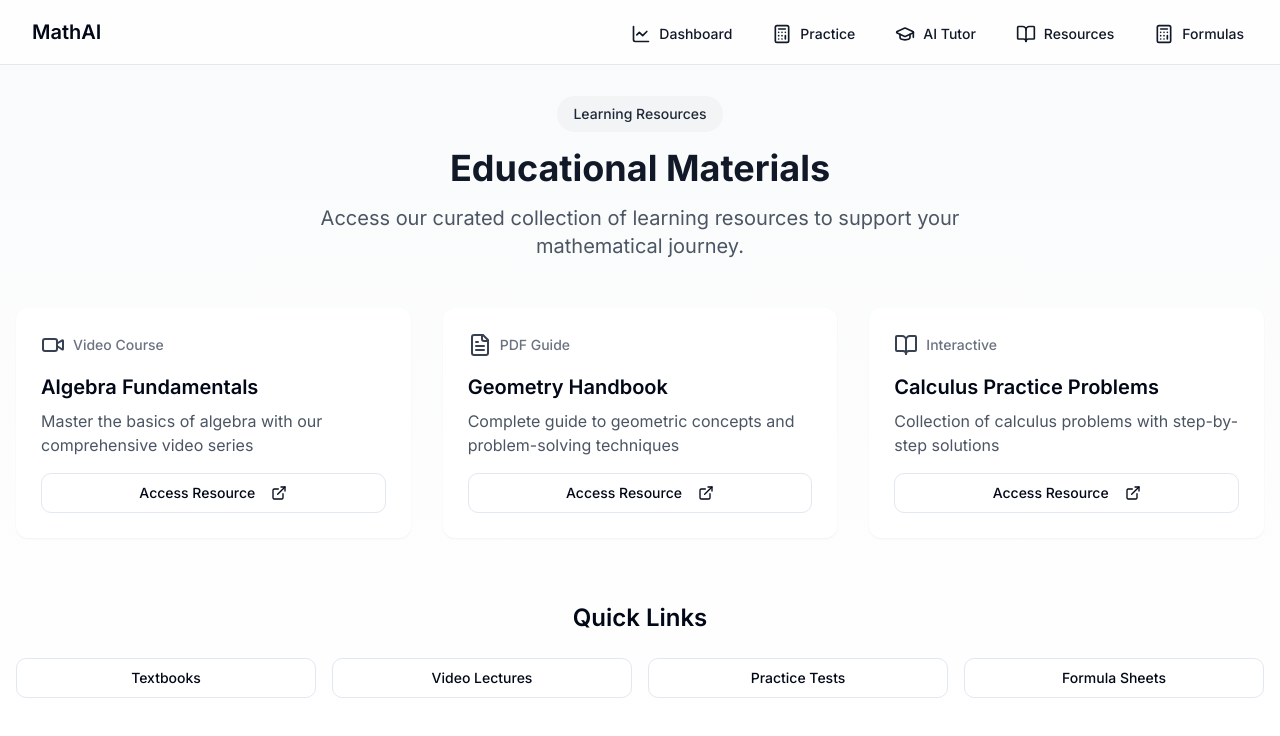
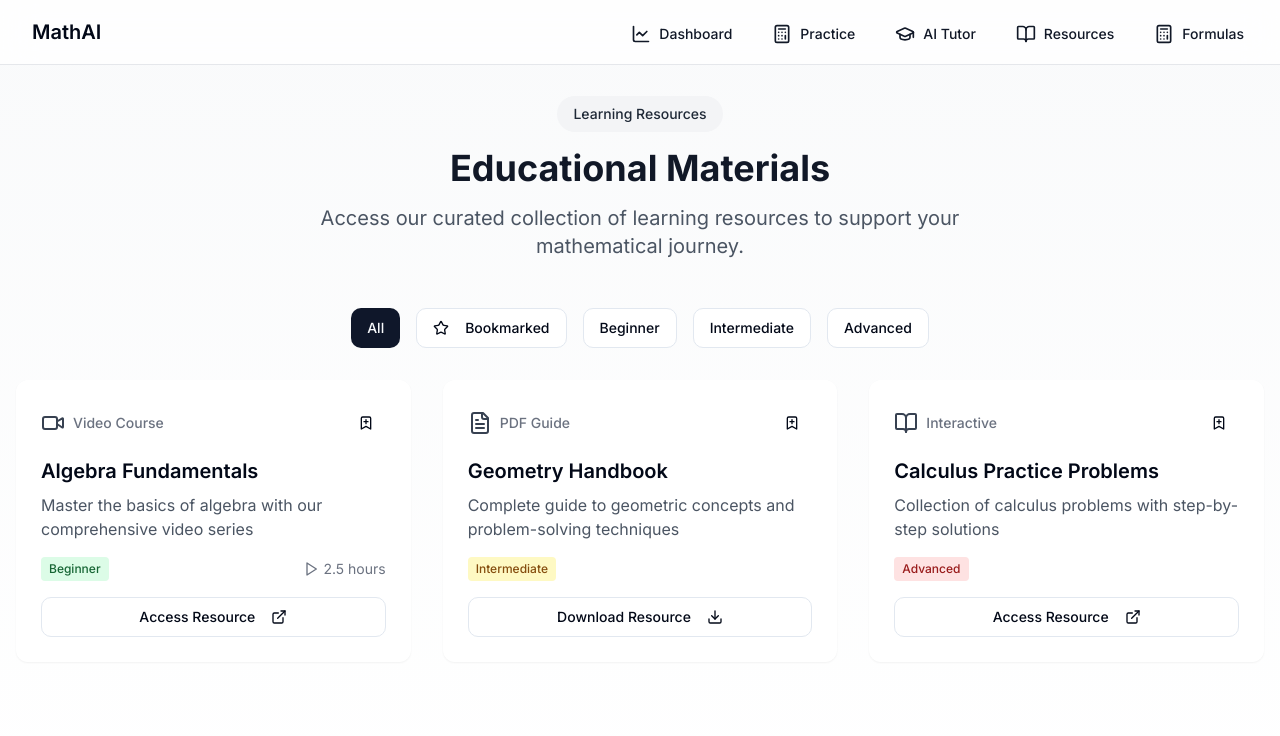
Before and after one commit to abhijit826/learnify-tutor-io, a React (Vite) app: page /resources in a window 1280 px wide. Shown: the top 736 px of the page. Built offline with nearby package versions, Linux system fonts and the light colour scheme.

Commit message:
Enhance AI Tutor, Resources, and Practice
Improved functionality for the AI Tutor and Resources sections. Added notifications for games in the Practice section.

```diff
--- a/src/pages/AITutor.tsx
+++ b/src/pages/AITutor.tsx
@@ -4,27 +4,59 @@ import { useState } from "react";
 import { Button } from "@/components/ui/button";
 import { Card } from "@/components/ui/card";
 import { Input } from "@/components/ui/input";
-import { Brain } from "lucide-react";
+import { Brain, Book, Calculator, ChevronRight, Lightbulb } from "lucide-react";
 import { useToast } from "@/hooks/use-toast";
+
+interface TutorResponse {
+  explanation: string;
+  examples: string[];
+  practice: string;
+}
 
 const AITutor = () => {
   const [question, setQuestion] = useState("");
   const [isLoading, setIsLoading] = useState(false);
+  const [response, setResponse] = useState<TutorResponse | null>(null);
   const { toast } = useToast();
 
   const handleSubmit = async (e: React.FormEvent) => {
     e.preventDefault();
     setIsLoading(true);
 
-    // Simulated API call - replace with actual AI integration
+    // Simulated AI response - replace with actual AI integration
     setTimeout(() => {
+      const mockResponse: TutorResponse = {
+        explanation: "Here's how to solve this type of problem...",
+        examples: ["Example 1: x + 5 = 10", "Example 2: 2x + 3 = 15"],
+        practice: "Try solving: 3x + 7 = 22"
+      };
+      setResponse(mockResponse);
+      setIsLoading(false);
       toast({
-        title: "Solution Provided",
-        description: "Here's a step-by-step explanation to help you understand.",
+        title: "Solution Ready!",
+        description: "Here's your personalized explanation.",
+        className: "bg-blue-50 text-blue-900",
       });
-      setIsLoading(false);
     }, 1500);
   };
+
+  const popularTopics = [
+    {
+      title: "Algebra Basics",
+      description: "Learn fundamental algebraic concepts",
+      icon: <Calculator className="w-6 h-6" />
+    },
+    {
+      title: "Geometry Formulas",
+      description: "Master geometric calculations",
+      icon: <Brain className="w-6 h-6" />
+    },
+    {
+      title: "Calculus Help",
+      description: "Understanding derivatives and integrals",
+      icon: <Book className="w-6 h-6" />
+    }
+  ];
 
   return (
     <div className="min-h-screen bg-gradient-to-b from-gray-50 to-white">
@@ -69,23 +101,53 @@ const AITutor = () => {
               )}
             </Button>
           </form>
+
+          {response && (
+            <div className="mt-8 space-y-6 animate-fade-in">
+              <Card className="p-6 bg-blue-50">
+                <h3 className="text-lg font-semibold flex items-center mb-4">
+                  <Lightbulb className="w-5 h-5 mr-2 text-blue-600" />
+                  Explanation
+                </h3>
+                <p className="text-gray-700">{response.explanation}</p>
+              </Card>
+
+              <div className="space-y-4">
+                <h3 className="text-lg font-semibold">Examples</h3>
+                {response.examples.map((example, index) => (
+                  <Card key={index} className="p-4 bg-gray-50">
+                    <p className="text-gray-700">{example}</p>
+                  </Card>
+                ))}
+              </div>
+
+              <Card className="p-6 bg-green-50">
+                <h3 className="text-lg font-semibold flex items-center mb-4">
+                  <Brain className="w-5 h-5 mr-2 text-green-600" />
+                  Practice Problem
+                </h3>
+                <p className="text-gray-700">{response.practice}</p>
+              </Card>
+            </div>
+          )}
         </Card>
 
-        {/* Sample Questions Section */}
-        <div className="mt-12 text-center">
-          <h2 className="text-2xl font-semibold mb-6">Popular Topics</h2>
-          <div className="grid grid-cols-1 md:grid-cols-3 gap-4">
-            {["Algebra", "Geometry", "Calculus"].map((topic) => (
-              <Button
-                key={topic}
-                variant="outline"
-                className="hover-transform"
-                onClick={() => {
-                  setQuestion(`Help me understand ${topic}`);
-                }}
+        <div className="mt-12">
+          <h2 className="text-2xl font-semibold mb-6 text-center">Popular Topics</h2>
+          <div className="grid grid-cols-1 md:grid-cols-3 gap-6">
+            {popularTopics.map((topic, index) => (
+              <Card
+                key={index}
+                className="p-6 hover:bg-gray-50 transition-colors cursor-pointer"
+                onClick={() => setQuestion(topic.title)}
               >
-                {topic}
-              </Button>
+                <div className="flex items-center mb-4">
+                  {topic.icon}
+                  <h3 className="text-lg font-semibold ml-3">{topic.title}</h3>
+                </div>
+                <p className="text-gray-600">{topic.description}</p>
+                <ChevronRight className="w-5 h-5 text-gray-400 mt-4 ml-auto" />
+              </Card>
             ))}
           </div>
         </div>
--- a/src/pages/Practice.tsx
+++ b/src/pages/Practice.tsx
@@ -107,6 +107,11 @@ const Practice = () => {
       // Show game after every 3 correct answers
       if ((score + 1) % 3 === 0) {
         setShowGame(true);
+        toast({
+          title: "🎮 Game Break!",
+          description: "You've earned a fun break! Choose a mini-game to play.",
+          className: "bg-purple-50 text-purple-900",
+        });
       } else {
         // Generate a new question
         setCurrentQuestions([...currentQuestions, generateQuestion()]);
--- a/src/pages/Resources.tsx
+++ b/src/pages/Resources.tsx
@@ -2,32 +2,86 @@
 import { Navigation } from "@/components/Navigation";
 import { Card } from "@/components/ui/card";
 import { Button } from "@/components/ui/button";
-import { BookOpen, Video, FileText, ExternalLink } from "lucide-react";
+import { BookOpen, Video, FileText, ExternalLink, Star, Play, Download, BookmarkPlus } from "lucide-react";
+import { useState } from "react";
+import { useToast } from "@/hooks/use-toast";
+
+interface Resource {
+  id: string;
+  title: string;
+  type: string;
+  description: string;
+  icon: JSX.Element;
+  link: string;
+  difficulty: "Beginner" | "Intermediate" | "Advanced";
+  duration?: string;
+  isBookmarked?: boolean;
+}
 
 const Resources = () => {
-  const resources = [
+  const [filter, setFilter] = useState<string>("all");
+  const { toast } = useToast();
+
+  const resources: Resource[] = [
     {
+      id: "1",
       title: "Algebra Fundamentals",
       type: "Video Course",
       description: "Master the basics of algebra with our comprehensive video series",
       icon: <Video className="w-6 h-6" />,
-      link: "#"
+      link: "#",
+      difficulty: "Beginner",
+      duration: "2.5 hours"
     },
     {
+      id: "2",
       title: "Geometry Handbook",
       type: "PDF Guide",
       description: "Complete guide to geometric concepts and problem-solving techniques",
       icon: <FileText className="w-6 h-6" />,
-      link: "#"
+      link: "#",
+      difficulty: "Intermediate"
     },
     {
+      id: "3",
       title: "Calculus Practice Problems",
       type: "Interactive",
       description: "Collection of calculus problems with step-by-step solutions",
       icon: <BookOpen className="w-6 h-6" />,
-      link: "#"
+      link: "#",
+      difficulty: "Advanced"
     }
   ];
+
+  const [bookmarkedResources, setBookmarkedResources] = useState<string[]>([]);
+
+  const handleBookmark = (resourceId: string) => {
+    setBookmarkedResources(prev => {
+      const newBookmarks = prev.includes(resourceId)
+        ? prev.filter(id => id !== resourceId)
+        : [...prev, resourceId];
+
+      toast({
+        title: prev.includes(resourceId) ? "Bookmark Removed" : "Bookmark Added",
+        description: prev.includes(resourceId)
+          ? "Resource removed from your bookmarks"
+          : "Resource added to your bookmarks",
+        className: prev.includes(resourceId)
+          ? "bg-yellow-50 text-yellow-900"
+          : "bg-green-50 text-green-900",
+      });
+
+      return newBookmarks;
+    });
+  };
+
+  const filteredResources = filter === "all"
+    ? resources
+    : resources.filter(r =>
+        filter === "bookmarked"
+          ? bookmarkedResources.includes(r.id)
+          : r.difficulty.toLowerCase() === filter
+      );
 
   return (
     <div className="min-h-screen bg-gradient-to-b from-gray-50 to-white">
@@ -46,14 +100,38 @@ const Resources = () => {
           </p>
         </div>
 
+        <div className="flex justify-center gap-4 mb-8">
+          {["all", "bookmarked", "beginner", "intermediate", "advanced"].map((f) => (
+            <Button
+              key={f}
+              variant={filter === f ? "default" : "outline"}
+              onClick={() => setFilter(f)}
+              className="capitalize"
+            >
+              {f === "bookmarked" && <Star className="w-4 h-4 mr-2" />}
+              {f}
+            </Button>
+          ))}
+        </div>
+
         <div className="grid gap-8 md:grid-cols-3">
-          {resources.map((resource, index) => (
-            <Card key={index} className="glass-card p-6 hover-transform">
-              <div className="flex items-center mb-4 text-gray-700">
-                {resource.icon}
-                <span className="ml-2 text-sm font-medium text-gray-500">
-                  {resource.type}
-                </span>
+          {filteredResources.map((resource) => (
+            <Card key={resource.id} className="glass-card p-6 hover-transform">
+              <div className="flex items-center justify-between mb-4">
+                <div className="flex items-center text-gray-700">
+                  {resource.icon}
+                  <span className="ml-2 text-sm font-medium text-gray-500">
+                    {resource.type}
+                  </span>
+                </div>
+                <Button
+                  variant="ghost"
+                  size="sm"
+                  onClick={() => handleBookmark(resource.id)}
+                  className={bookmarkedResources.includes(resource.id) ? "text-yellow-500" : ""}
+                >
+                  <BookmarkPlus className="w-5 h-5" />
+                </Button>
               </div>
 
               <h3 className="text-xl font-semibold mb-2">
@@ -64,28 +142,32 @@ const Resources = () => {
                 {resource.description}
               </p>
 
-              <Button className="w-full" variant="outline">
-                Access Resource
-                <ExternalLink className="w-4 h-4 ml-2" />
+              <div className="flex items-center justify-between mt-4">
+                <span className={`px-2 py-1 rounded text-xs font-medium ${
+                  resource.difficulty === "Beginner" ? "bg-green-100 text-green-800" :
+                  resource.difficulty === "Intermediate" ? "bg-yellow-100 text-yellow-800" :
+                  "bg-red-100 text-red-800"
+                }`}>
+                  {resource.difficulty}
+                </span>
+                {resource.duration && (
+                  <span className="text-sm text-gray-500 flex items-center">
+                    <Play className="w-4 h-4 mr-1" />
+                    {resource.duration}
+                  </span>
+                )}
+              </div>
+
+              <Button className="w-full mt-4" variant="outline">
+                {resource.type === "PDF Guide" ? "Download" : "Access"} Resource
+                {resource.type === "PDF Guide" ? (
+                  <Download className="w-4 h-4 ml-2" />
+                ) : (
+                  <ExternalLink className="w-4 h-4 ml-2" />
+                )}
               </Button>
             </Card>
           ))}
-        </div>
-
-        {/* Quick Links Section */}
-        <div className="mt-16">
-          <h2 className="text-2xl font-semibold mb-6 text-center">Quick Links</h2>
-          <div className="grid gap-4 md:grid-cols-4">
-            {["Textbooks", "Video Lectures", "Practice Tests", "Formula Sheets"].map((link) => (
-              <Button
-                key={link}
-                variant="outline"
-                className="hover-transform"
-              >
-                {link}
-              </Button>
-            ))}
-          </div>
         </div>
       </div>
     </div>
```
